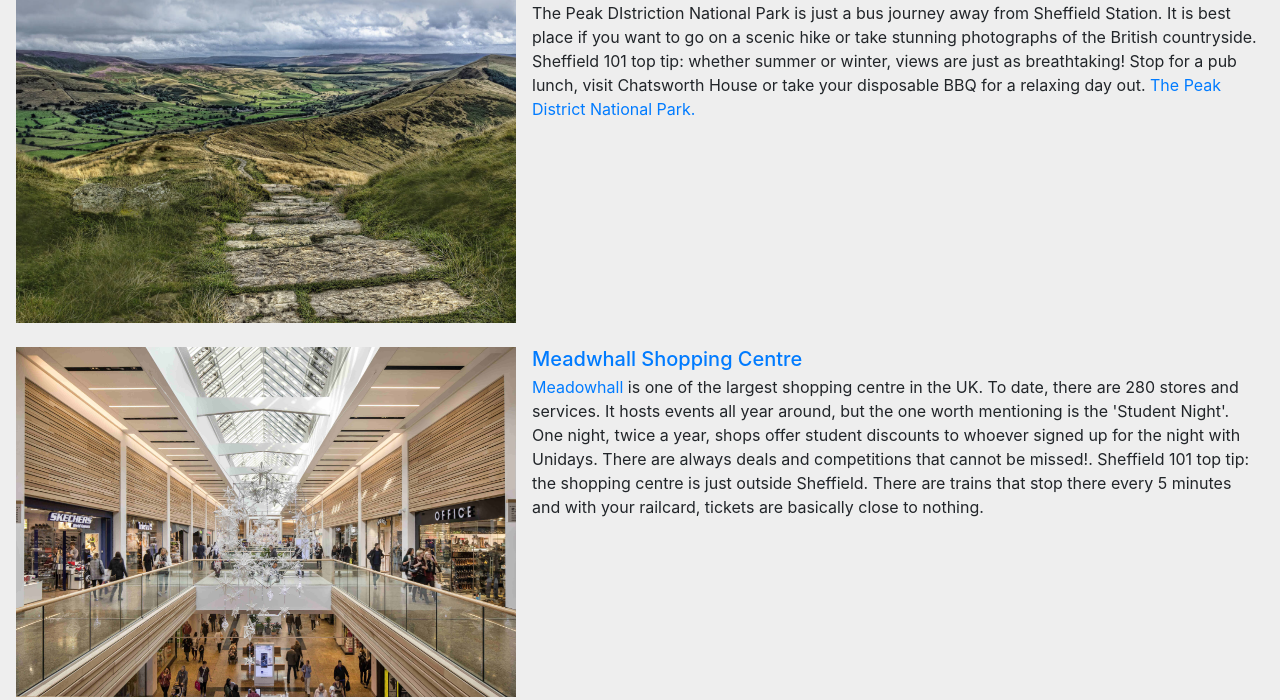
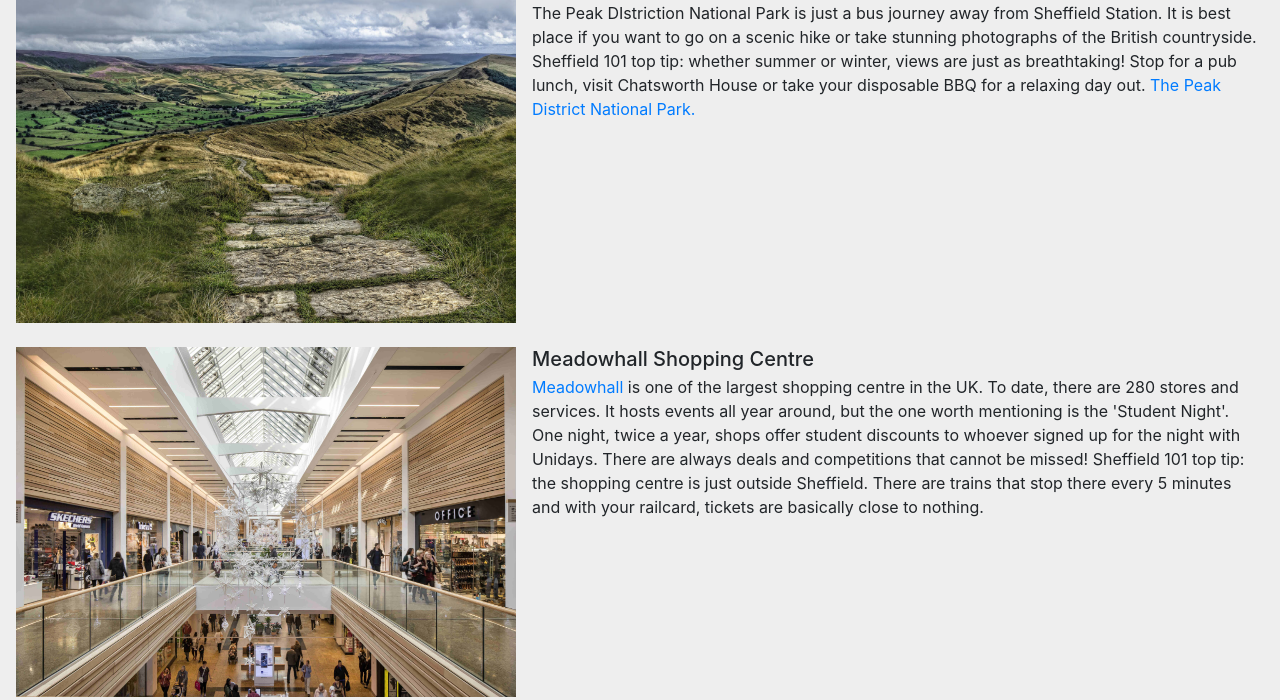
Before and after one commit to meganwynne/Sheff101, a plain HTML site: page experiences.html in a window 1280 px wide. Shown: the part 529-1229 px from the top of the page. Drawn offline with nearby package versions, Linux system fonts and the light colour scheme.

Commit message:
Fixed experiences

```diff
--- a/experiences.html
+++ b/experiences.html
@@ -51,14 +51,14 @@ Sheffield 101 top tip: visit on a week day evening for a reduced entry fee!
       <h5 class="mt-0 mb-1">The Peak District</h5>
     The Peak DIstriction National Park is just a bus journey away from Sheffield Station. It is best place if you want to go on a scenic hike or take stunning photographs of the British countryside.
     Sheffield 101 top tip: whether summer or winter, views are just as breathtaking! Stop for a pub lunch, visit Chatsworth House or take your disposable BBQ for a relaxing day out.
-    <a href="https://www.peakdistrict.gov.uk/"> The Peak District National Park. <br/>
+    <a href="https://www.peakdistrict.gov.uk/"> The Peak District National Park. </a> <br/>
     </div>
   </li>
   <li class="media">
     <img class="mr-3" src="images/Meadowhall.jpg" alt="Meadowhall" height="350px" width="500px">
     <div class="media-body">
-      <h5 class="mt-0 mb-1"> Meadwhall Shopping Centre</h5>
-  <a href="https://www.meadowhall.co.uk/"> Meadowhall</a> is one of the largest shopping centre in the UK. To date, there are 280 stores and services. It hosts events all year around, but the one worth mentioning is the 'Student Night'. One night, twice a year, shops offer student discounts to whoever signed up for the night with Unidays. There are always deals and competitions that cannot be missed!.
+      <h5 class="mt-0 mb-1"> Meadowhall Shopping Centre</h5>
+  <a href="https://www.meadowhall.co.uk/"> Meadowhall</a> is one of the largest shopping centre in the UK. To date, there are 280 stores and services. It hosts events all year around, but the one worth mentioning is the 'Student Night'. One night, twice a year, shops offer student discounts to whoever signed up for the night with Unidays. There are always deals and competitions that cannot be missed!
   Sheffield 101 top tip: the shopping centre is just outside Sheffield. There are trains that stop there every 5 minutes and with your railcard, tickets are basically close to nothing.
   </li>
 </ul>
```
